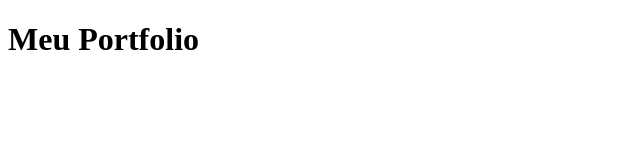
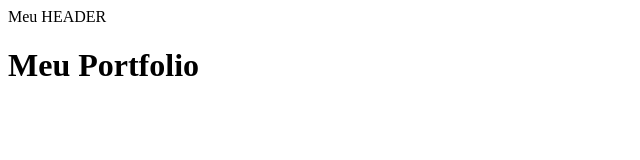
Before and after one commit to Lucaasfacanha/portfolio-aula-22-09, a plain HTML site: page Index.html in a window 1280 px wide. Shown: the whole page, without its empty margins (0-640 px from the left). Drawn offline with Linux system fonts and the light colour scheme.

Commit message:
add Header

```diff
--- a/Index.html
+++ b/Index.html
@@ -6,6 +6,9 @@
     <title>Document</title>
 </head>
 <body>
+    <head>
+        Meu HEADER
+    </head>
     <h1>
         Meu Portfolio
     </h1>
```
